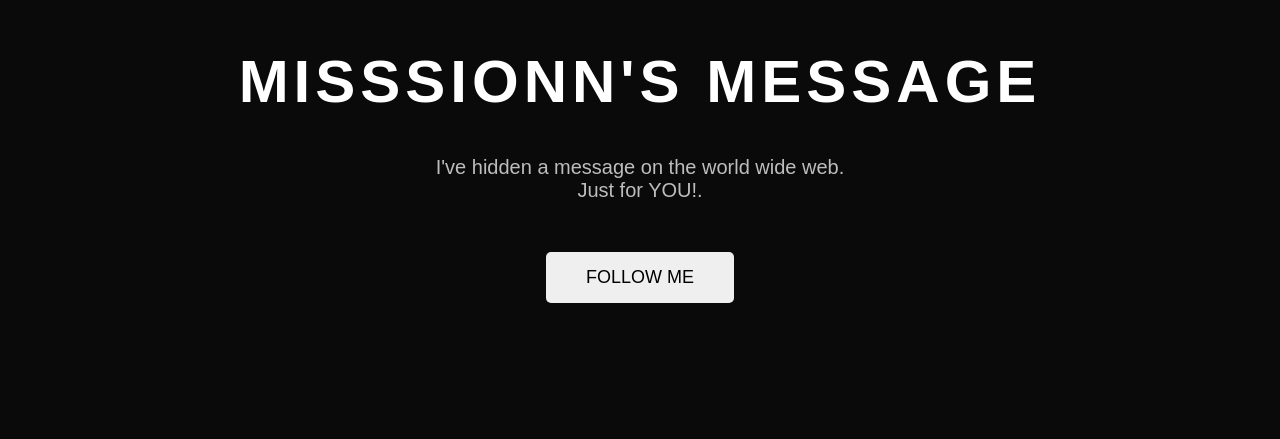
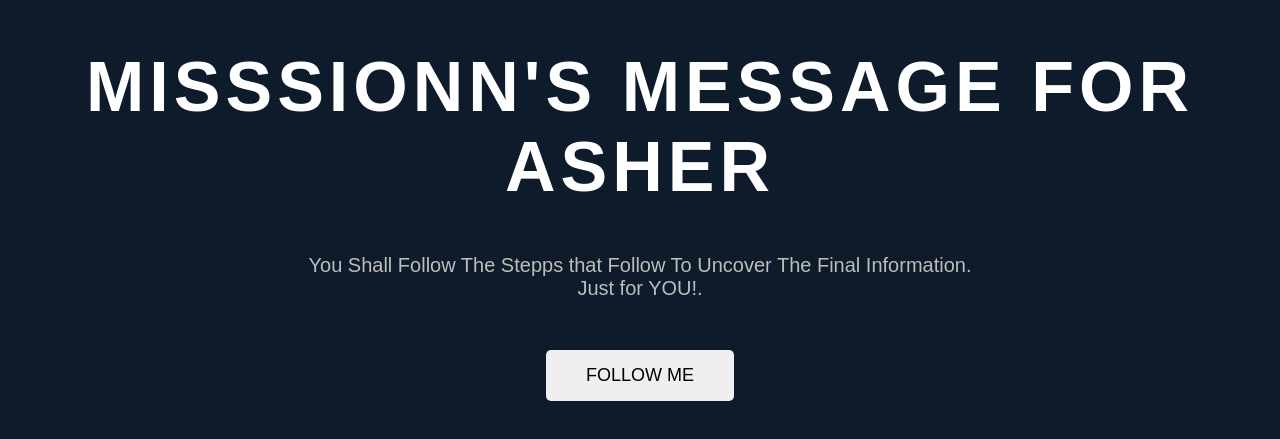
Before and after one commit to fruitfulmission71-max/WinningAsher, a plain HTML site: page index.html in a window 1280 px wide. Shown: the part 145-584 px from the top of the page. Drawn offline with Linux system fonts and the light colour scheme.

Commit message:
Update index.html

```diff
--- a/index.html
+++ b/index.html
@@ -1,10 +1,10 @@
 <!DOCTYPE html>
 <html>
 <head>
-<title>Misssionn</title>
+<title>ASHER</title>
 <style>
 body{
-    background:#0a0a0a;
+    background:#0d1b2a;
     color:white;
     font-family:Arial,sans-serif;
     text-align:center;
@@ -12,7 +12,7 @@ body{
 }
 
 h1{
-    font-size:60px;
+    font-size:70px;
     letter-spacing:5px;
 }
 
@@ -34,9 +34,9 @@ button{
 
 <body>
 
-<h1>MISSSIONN'S MESSAGE</h1>
+<h1>MISSSIONN'S MESSAGE FOR ASHER</h1>
 
-<p>I've hidden a message on the world wide web.<br>
+<p>You Shall Follow The Stepps that Follow To Uncover The Final Information.<br>
 Just for YOU!.
 </p>
 
```
